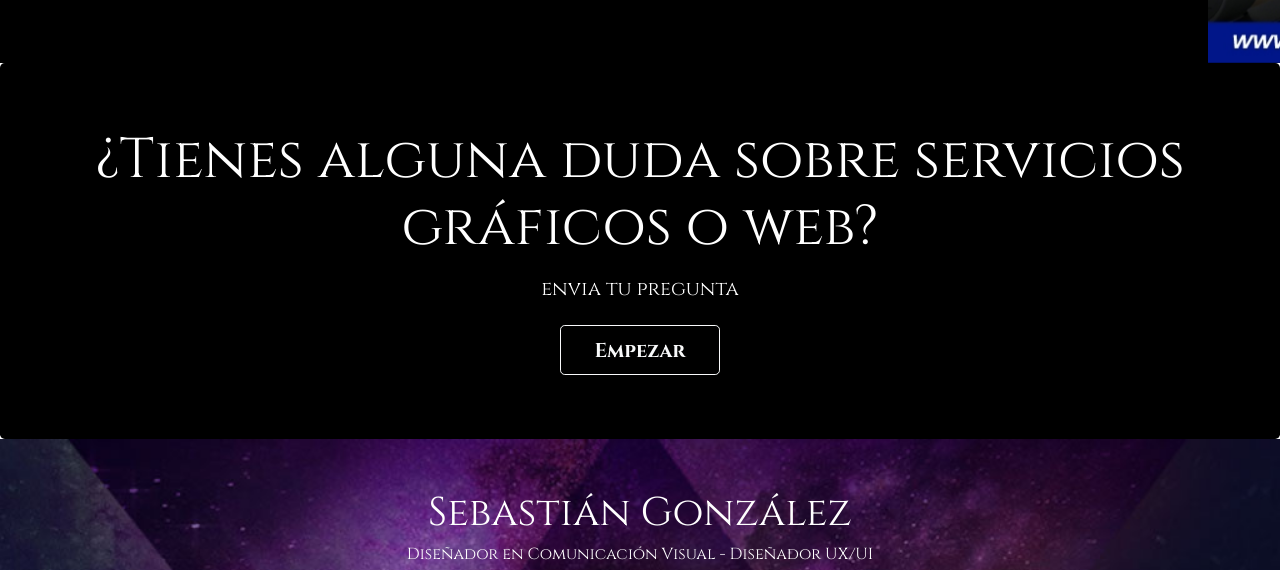
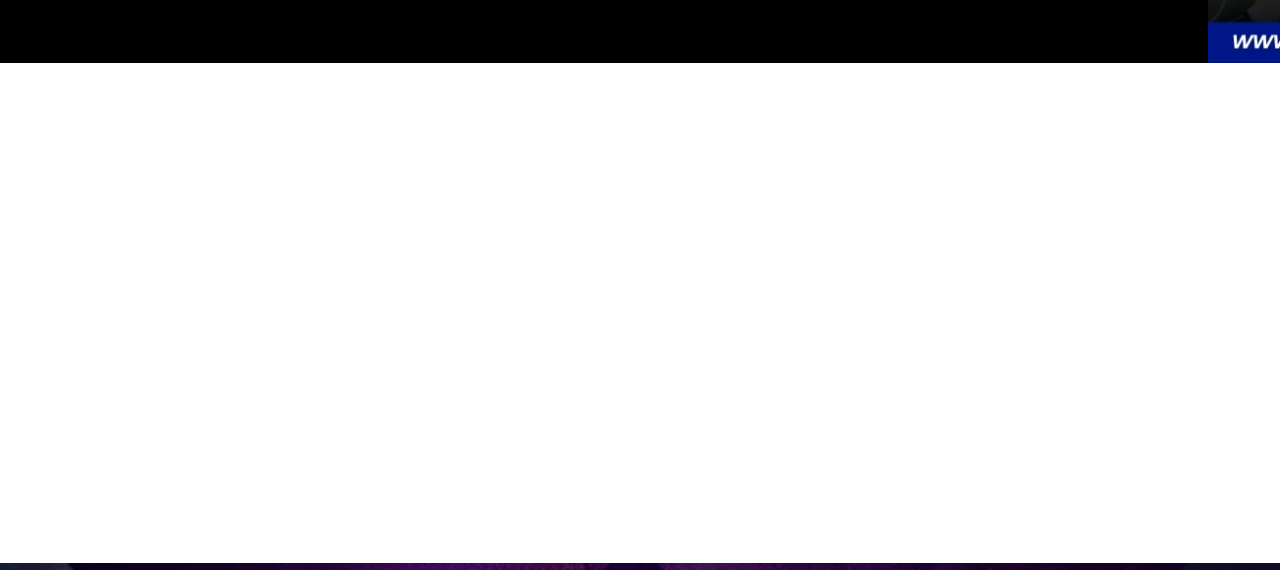
Before and after one commit to alqvimia/portafolio, a plain HTML site: page index.html in a window 1280 px wide. Shown: the part 3033-3603 px from the top of the page. Drawn offline with nearby package versions, Linux system fonts and the light colour scheme; a script that the page names is missing.

Commit message:
con typeform

```diff
--- a/index.html
+++ b/index.html
@@ -164,15 +164,7 @@
 
     </div>
 
-    <div class="jumbotron mb-0">
-        <h1 class="display-4">¿Tienes alguna duda sobre servicios gráficos o web?</h1>
-        <h6 class="lead mt-3">envia tu pregunta</h6>
-        <a class="typeform-share button btn btn-outline-light btn-lg mt-3"
-            href="https://sebastiangonzalez321502.typeform.com/to/t0cXCg" data-mode="popup"
-            style="display:inline-block;text-decoration:none;cursor:pointer;font-size:20px;line-height:50px;text-align:center;margin:0;height:50px;padding:0px 33px;max-width:100%;white-space:nowrap;overflow:hidden;text-overflow:ellipsis;font-weight:bold;-webkit-font-smoothing:antialiased;-moz-osx-font-smoothing:grayscale;"
-            target="_blank">Empezar </a>
-        <script> (function () { var qs, js, q, s, d = document, gi = d.getElementById, ce = d.createElement, gt = d.getElementsByTagName, id = "typef_orm_share", b = "https://embed.typeform.com/"; if (!gi.call(d, id)) { js = ce.call(d, "script"); js.id = id; js.src = b + "embed.js"; q = gt.call(d, "script")[0]; q.parentNode.insertBefore(js, q) } })() </script>
-
+    <div class="typeform-widget" data-url="https://sebastiangonzalez321502.typeform.com/to/kI2K9R" style="width: 100%; height: 500px;"></div> <script> (function() { var qs,js,q,s,d=document, gi=d.getElementById, ce=d.createElement, gt=d.getElementsByTagName, id="typef_orm", b="https://embed.typeform.com/"; if(!gi.call(d,id)) { js=ce.call(d,"script"); js.id=id; js.src=b+"embed.js"; q=gt.call(d,"script")[0]; q.parentNode.insertBefore(js,q) } })() </script>
     </div>
 
     <footer id="contacto" class="oscuro">
```
